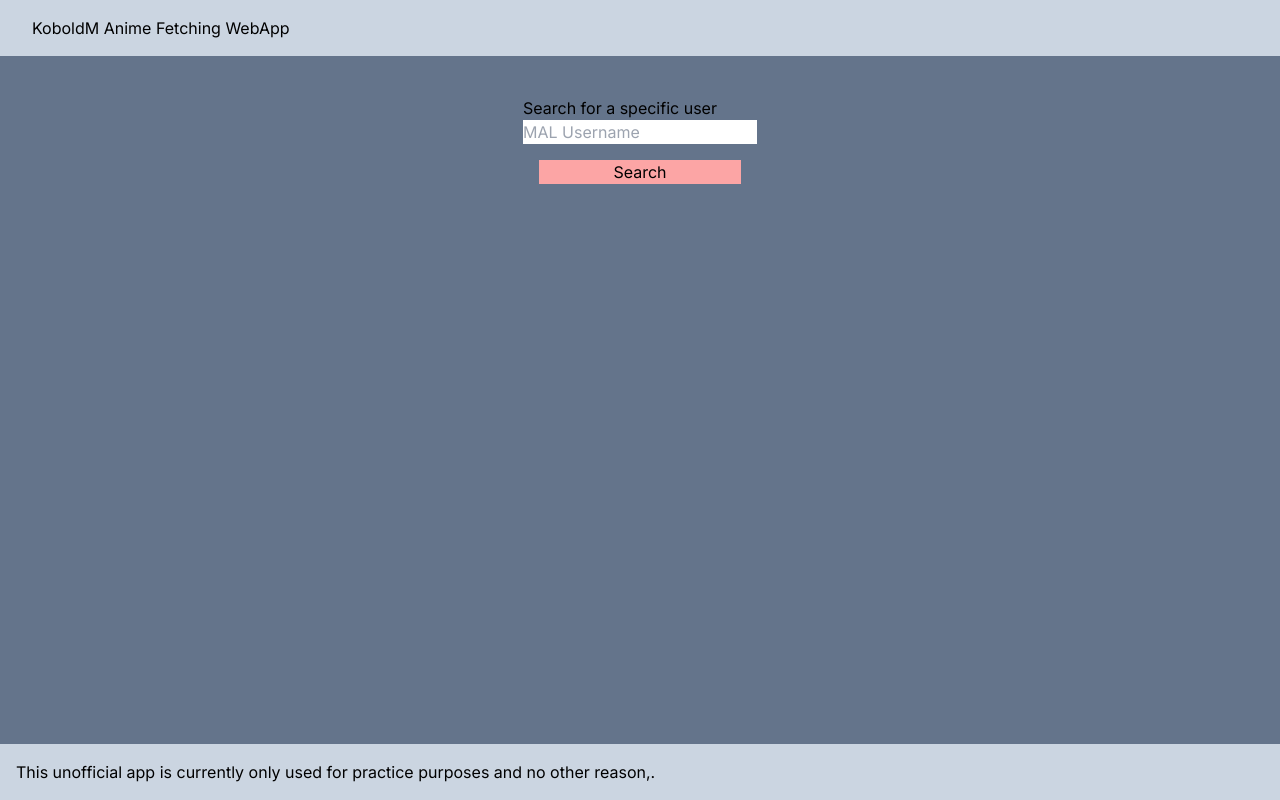
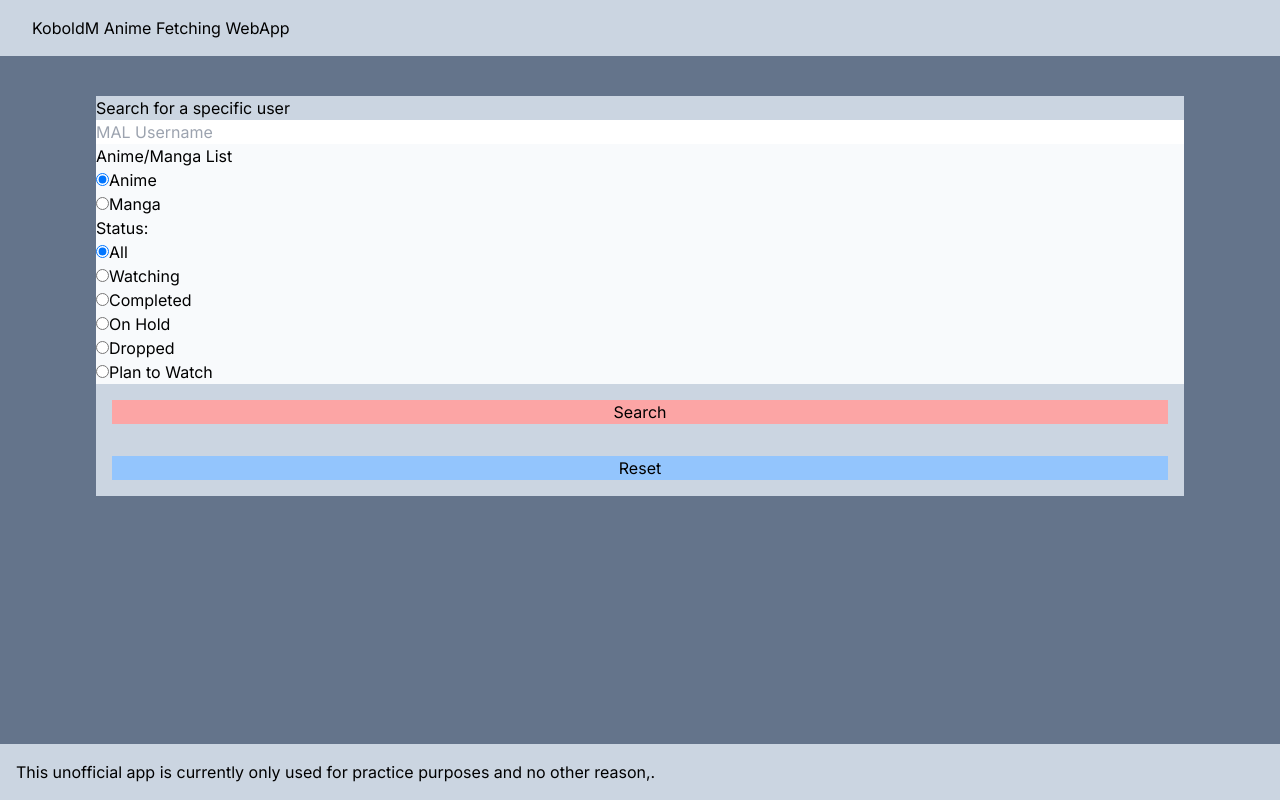
Before and after one commit to KoboldM/nextjs-practice, a Next.js app: page / in a window 1280 px wide. Built offline with nearby package versions, Linux system fonts and the light colour scheme.

Commit message:
added dynamic query and mangalist support

```diff
--- a/app/api/getanimelist/route.js
+++ b/app/api/getanimelist/route.js
@@ -3,6 +3,7 @@ import { NextResponse } from 'next/server';
 
 export async function POST(req) {
     const data = await req.json()
+    console.log(data)
 
     let apiResponse = {}
     const config = {
@@ -13,7 +14,7 @@ export async function POST(req) {
         method: 'GET'
     }
 
-    await fetch(`https://api.myanimelist.net/v2/users/${data}/animelist`, config)
+    await fetch(`https://api.myanimelist.net/v2/users/${data.query}/${data.searchListType === 'anime' ? 'animelist' : 'mangalist'}${data.status === 'all' ? '' : `?status=${data.status}`}`, config)
     .then(data => data.json())
     .then(data => {
         apiResponse = data
--- a/app/components/AnimeList/animelist.js
+++ b/app/components/AnimeList/animelist.js
@@ -1,25 +1,43 @@
 'use client'
 
-import { useState } from 'react'
+import { useState, useEffect } from 'react'
 import Image from 'next/image'
 
 export default function AnimeList() {
     const [query, setQuery] = useState('')
     const [animeList, setAnimeList] = useState([])
+    const [searchListType, setSearchListType] = useState('anime')
+    const [status, setStatus] = useState('all')
+
+    useEffect(() => {
+        // this can possibly be less weird looking w nested switch case but idk
+        if(searchListType === 'manga' && status === 'watching') {
+            setStatus('reading')
+        }
+        if(searchListType === 'manga' && status === 'plan_to_watch') {
+            setStatus('plan_to_read')
+        }
+        if(searchListType === 'anime' && status === 'reading') {
+            setStatus('watching')
+        }
+        if(searchListType === 'anime' && status === 'plan_to_read') {
+            setStatus('plan_to_watch')
+        }
+    }, [searchListType, status])
 
     const handleSubmit = async (e) => {
         e.preventDefault()
+
         fetch('api/getanimelist/', {
             method: 'POST',
             headers: {
                 'Content-Type': 'application/json'
             },
-            body: JSON.stringify(query)
+            body: JSON.stringify({query: query, status: status, searchListType: searchListType})
         })
             .then(data => data.json())
             .then(data => {
                 setAnimeList(data)
-                setQuery('')
             })
             .catch(err => console.log(err))
     }
@@ -38,33 +56,104 @@ export default function AnimeList() {
         .catch(err => console.log(err))
     }
 
+    const handleReset = (e) => {
+        setQuery('')
+        setAnimeList([])
+        setSearchListType('anime')
+        setStatus('all')
+    }
+
     return(
-        <div>
-            <form className='flex flex-col' method='POST' onSubmit={(e) => handleSubmit(e)}>
+        <div className='bg-slate-300 w-full'>
+            <form className='flex flex-col' method='POST' onSubmit={(e) => handleSubmit(e)} onReset={(e) => handleReset(e)}>
                 Search for a specific user
 
                 <input type='text' value={query} onChange={e => setQuery(e.target.value)} placeholder='MAL Username'></input>
 
+                <div className='bg-slate-50 flex flex-col'>
+                    Anime/Manga List
+                    <div>
+                        <input type="radio" id="anime" name="listtype" value="anime" onChange={(e) => setSearchListType(e.target.value)} checked={searchListType === 'anime'}/>
+                        <label htmlFor="anime">Anime</label>
+                    </div>
+
+                    <div>
+                        <input type="radio" id="manga" name="listtype" value="manga" onChange={(e) => setSearchListType(e.target.value)} checked={searchListType === 'manga'}/>
+                        <label htmlFor="manga">Manga</label>
+                    </div>
+                </div>
+
+                <div className='bg-slate-50 flex flex-col'>
+                    Status:
+
+                    <div>
+                        <input type="radio" id="all" name="status" value="all" onChange={(e) => setStatus(e.target.value)} checked={status === 'all'}/>
+                        <label htmlFor="all">All</label>
+                    </div>
+
+                    {
+                        searchListType === 'anime' ?
+                        <div>
+                            <input type="radio" id="watching" name="status" value="watching" onChange={(e) => setStatus(e.target.value)} checked={status === 'watching'}/>
+                            <label htmlFor="watching">Watching</label>
+                        </div> :
+                        <div>
+                            <input type="radio" id="reading" name="status" value="reading" onChange={(e) => setStatus(e.target.value)} checked={status === 'reading'}/>
+                            <label htmlFor="reading">Reading</label>
+                        </div>
+                    }
+
+                    <div>
+                        <input type="radio" id="completed" name="status" value="completed" onChange={(e) => setStatus(e.target.value)} checked={status === 'completed'}/>
+                        <label htmlFor="completed">Completed</label>
+                    </div>
+
+                    <div>
+                        <input type="radio" id="on_hold" name="status" value="on_hold" onChange={(e) => setStatus(e.target.value)} checked={status === 'on_hold'}/>
+                        <label htmlFor="on_hold">On Hold</label>
+                    </div>
+
+                    <div>
+                        <input type="radio" id="dropped" name="status" value="dropped" onChange={(e) => setStatus(e.target.value)} checked={status === 'dropped'}/>
+                        <label htmlFor="dropped">Dropped</label>
+                    </div>
+
+                    {
+                        searchListType === 'anime' ?
+                        <div>
+                            <input type="radio" id="plan_to_watch" name="status" value="plan_to_watch" onChange={(e) => setStatus(e.target.value)} checked={status === 'plan_to_watch'}/>
+                            <label htmlFor="plan_to_watch">Plan to Watch</label>
+                        </div> :
+                        <div>
+                            <input type="radio" id="plan_to_read" name="status" value="plan_to_read" onChange={(e) => setStatus(e.target.value)} checked={status === 'plan_to_read'}/>
+                            <label htmlFor="plan_to_read">Plan to Read</label>
+                        </div>
+                    }
+
+                </div>
+
                 <button type='submit' className='bg-red-300 m-4 hover:cursor-pointer'>Search</button>
+                <button type='reset' className='bg-blue-300 m-4 hover:cursor-pointer'>Reset</button>
             </form>
 
                 {animeList?.data?.length > 0 & animeList !== undefined & animeList !== null ?
-                    <div className='flex flex-row flex-wrap bg-red-300 max-w-full h-96'>
+                    <div className='flex flex-row flex-wrap bg-gray-300 w-full h-96'>
                         {animeList?.data?.map(datum => {
                             return(
                                 <div key={datum.node.id} className='mx-6'>
                                     <div className='h-32 w-32 relative'>
                                         <Image unoptimized fill src={`${datum.node.main_picture.large}`} alt={datum.node.title}/>
                                     </div>
-                                    <div className='flex-wrap'>
+                                    {/* <div className='flex-wrap'> */}
                                         {datum.node.title}
-                                    </div>
+                                    {/* </div> */}
                                 </div>
                             )
                         })}
                         <div className='flex flex-row place-content-center w-full bg-slate-50'>
                             {animeList?.paging?.previous ? <div onClick={() => loadPaginationData(`${animeList?.paging?.previous}`)}>View previous 10</div> : <div></div>}
-                            {animeList?.paging?.next ? <div onClick={() => loadPaginationData(`${animeList?.paging?.next}`)}>View next 10</div> : <div>asdas</div>}
+
+                            {animeList?.paging?.next ? <div onClick={() => loadPaginationData(`${animeList?.paging?.next}`)}>View next 10</div> : <div></div>}
                         </div>
                     </div>
                 : <></>}
```
